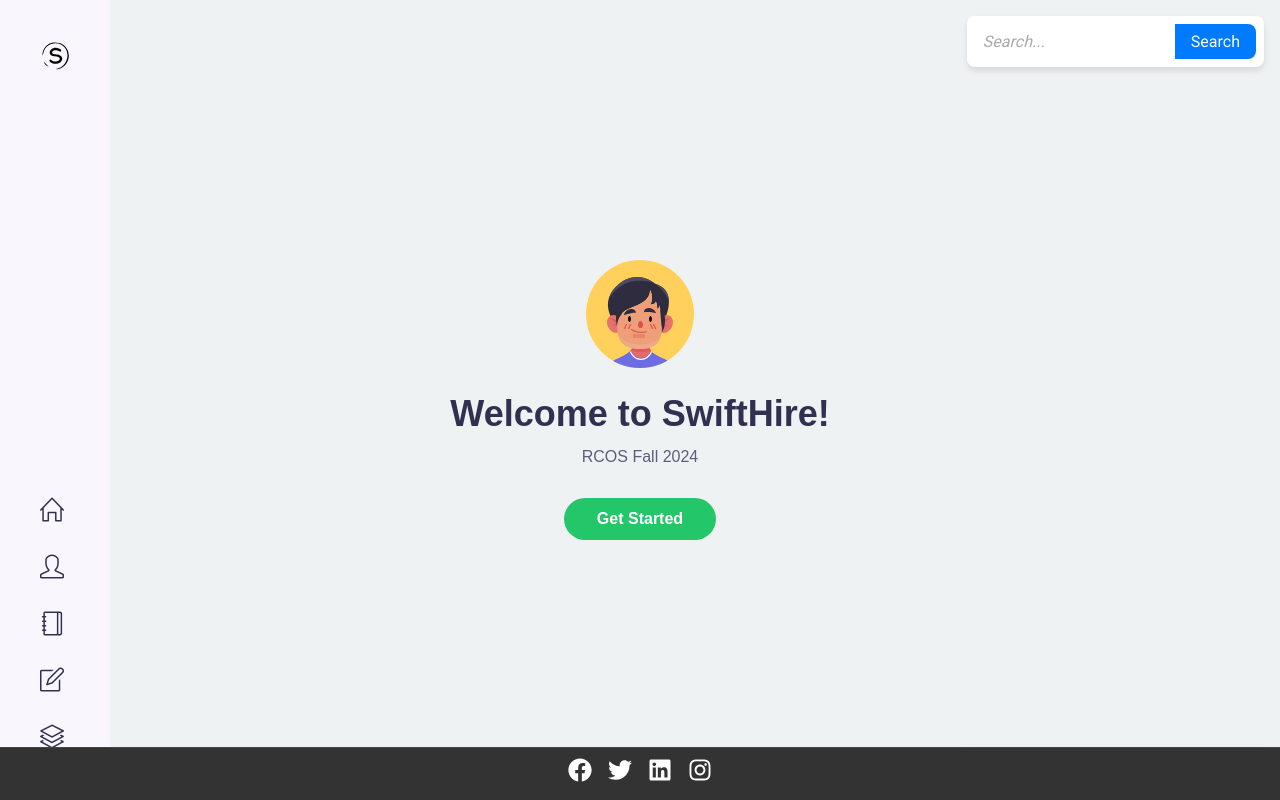
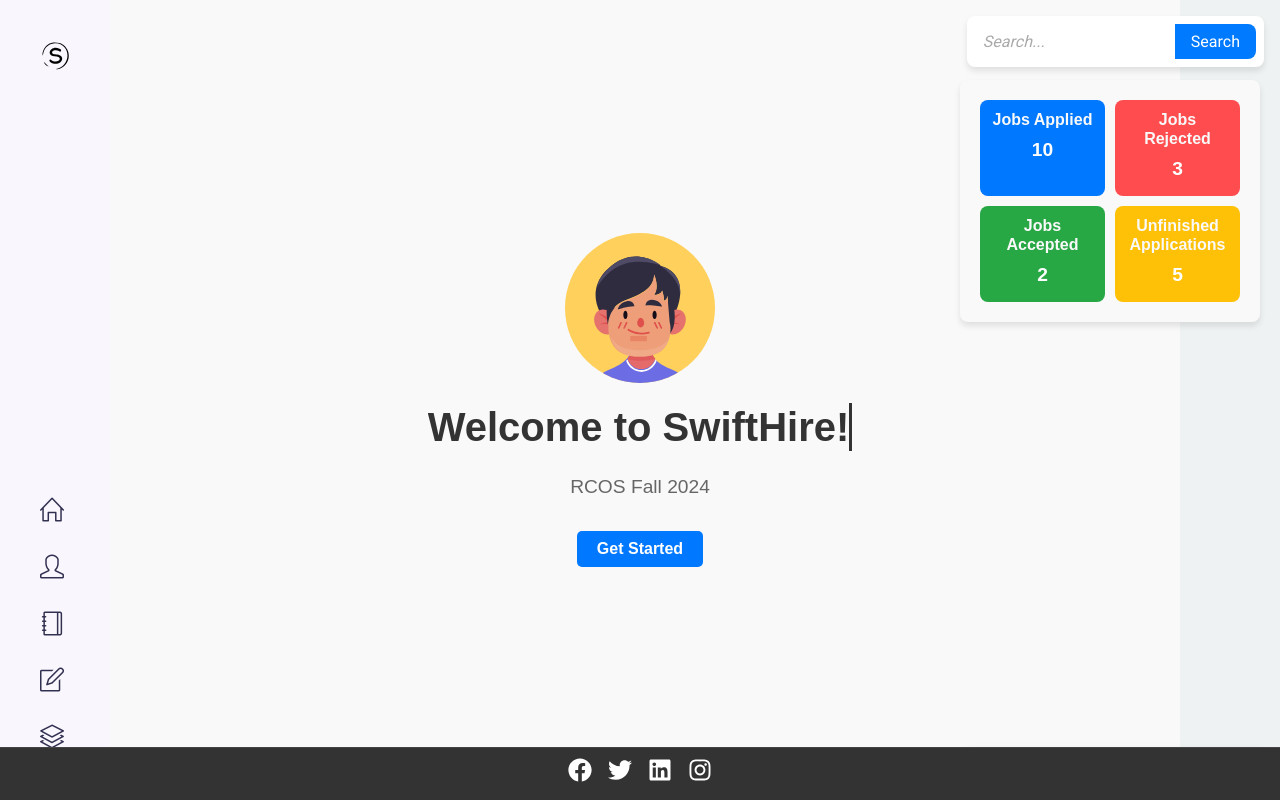
Before and after one commit to dhanush427/SwiftHire, a React (Create React App) app in the folder my-app/: page / in a window 1280 px wide. Shown: the top 800 px of the page. Built offline with nearby package versions, Linux system fonts and the light colour scheme.

Commit message:
added a status bar to see job updates

```diff
--- a/my-app/src/App.js
+++ b/my-app/src/App.js
@@ -9,7 +9,7 @@
 import Team from './components/team/Team';
 import Search from './components/search/Search';
 import Notification from './components/noti/Notification';
-
+import Status from './components/status/Status';
 import ResumeSection from './components/ResumeSection/ResumeSection';
 import Social from './components/social/Social';
 import JobPost from './pages/postJob';
@@ -23,6 +23,7 @@
       <Home />
       <Team />
       <Search />
+      <Status />
       <Contact />
       <Account />
       <Notification />
--- a/my-app/src/components/home/Home.jsx
+++ b/my-app/src/components/home/Home.jsx
@@ -4,23 +4,21 @@
 
 const Home = () => {
     return (
-        <section className= "home container" id="home">
+        <section className="home container" id="home">
             <div className="intro">
                 <img src={Me} alt="" className="home__img" />
                 <h1 className="home__name">
-                    Welcome to SwiftHire!
+                    <span className="typewriter">Welcome to SwiftHire!</span>
                 </h1>
-                <span className="home__education">
-                    RCOS Fall 2024
-                </span>
-                <span>{<br/>}</span>
-                <span>{<br/>}</span>
-                <a hfref="#contact" className="btn">
+                <span className="home__education">RCOS Fall 2024</span>
+                <span>{<br />}</span>
+                <span>{<br />}</span>
+                <a href="#contact" className="btn">
                     Get Started
                 </a>
             </div>
         </section>
-    )
-}
+    );
+};
 
-export default Home
+export default Home;
--- a/my-app/src/components/home/home.css
+++ b/my-app/src/components/home/home.css
@@ -1,48 +1,74 @@
-.home {
-    position: relative;
+/* Home Section Styling */
+.home.container {
+    display: flex;
+    justify-content: center;
+    align-items: center;
     min-height: 100vh;
-    display: flex;
-    align-items: center;
-    justify-content: center;
+    background-color: #f9f9f9;
   }
 
   .intro {
-    max-width: 540px;
     text-align: center;
   }
 
   .home__img {
-    margin-bottom: 1.5rem;
+    width: 150px;
+    height: auto;
+    margin-bottom: 20px;
   }
 
   .home__name {
-    font-size: var(--h1-font-size);
-    font-weight: var(--font-bold);
-    margin-bottom: 0.5rem;
+    font-size: 2.5rem;
+    color: #333;
+    margin-bottom: 10px;
+  }
+
+  .home__education {
+    font-size: 1.2rem;
+    color: #666;
+    margin-bottom: 20px;
+  }
+
+  /* Button Styling */
+  .btn {
+    display: inline-block;
+    padding: 10px 20px;
+    font-size: 1rem;
+    background-color: #0078ff;
+    color: #fff;
+    border: none;
+    border-radius: 5px;
+    text-decoration: none;
+    transition: background-color 0.3s ease;
   }
 
   .btn:hover {
-    color:hsl(0, 0%, 0%);
+    background-color: #005bb5;
   }
 
-.scroll__down {
-    position: absolute;
-    bottom: 2.5rem;
-    left: 0;
+  /* Typewriter Effect */
+  .typewriter {
+    display: inline-block;
+    overflow: hidden;
+    white-space: nowrap;
+    border-right: 3px solid #333; /* Blinking cursor */
+    animation: typing 3s steps(20, end), blink 0.6s step-end infinite;
+  }
+
+  @keyframes typing {
+    from {
+      width: 0;
+    }
+    to {
       width: 100%;
     }
-
-.home__scroll-name {
-    font-size: var(--small-font-size);
   }
 
-.mouse {
-    border: 2px solid  #454360;
-    display: block;
-    height: 1.6rem;
-    width: 1.25rem;
-    margin: auto;
-    margin-top: .75rem;
-    border-radius: 1rem;
-    position: relative;
+  @keyframes blink {
+    from, to {
+      border-color: transparent;
     }
+    50% {
+      border-color: #333;
+    }
+  }
--- /dev/null
+++ b/my-app/src/components/status/Status.jsx
@@ -0,0 +1,27 @@
+import React from "react";
+import "./status.css";
+
+const JobStatusBar = () => {
+  return (
+    <div className="job-status-bar">
+      <div className="status-item applied">
+        <h3 color="white" >Jobs Applied</h3>
+        <p>10</p>
+      </div>
+      <div className="status-item rejected">
+        <h3>Jobs Rejected</h3>
+        <p>3</p>
+      </div>
+      <div className="status-item accepted">
+        <h3>Jobs Accepted</h3>
+        <p>2</p>
+      </div>
+      <div className="status-item unfinished">
+        <h3>Unfinished Applications</h3>
+        <p>5</p>
+      </div>
+    </div>
+  );
+};
+
+export default JobStatusBar;
--- /dev/null
+++ b/my-app/src/components/status/status.css
@@ -0,0 +1,69 @@
+/* Job Status Bar Styling */
+.job-status-bar {
+    position: absolute;
+    top: 80px; /* Adjust based on your search bar's position */
+    right: 20px;
+    width: 300px;
+    background-color: #f9f9f9;
+    color: #f9f9f9;
+    border-radius: 8px;
+    box-shadow: 0 4px 6px rgba(0, 0, 0, 0.1);
+    padding: 20px;
+    z-index: 1000;
+    display: grid;
+    grid-template-columns: 1fr 1fr; /* Two items per row */
+    gap: 10px;
+  }
+
+  .status-item {
+    text-align: center;
+    padding: 10px;
+    border-radius: 8px;
+    color: #fff;
+    font-size: 0.9rem;
+    font-weight: bold;
+    transition: transform 0.3s ease, box-shadow 0.3s ease;
+  }
+
+  .status-item h3 {
+    margin: 0 0 5px;
+    font-size: 1rem;
+    color: #f9f9f9;
+  }
+
+  .status-item p {
+    font-size: 1.2rem;
+    margin: 0;
+  }
+
+  /* Status Colors */
+  .applied {
+    background-color: #0078ff; /* Blue for applied jobs */
+  }
+
+  .rejected {
+    background-color: #ff4d4f; /* Red for rejected jobs */
+  }
+
+  .accepted {
+    background-color: #28a745; /* Green for accepted jobs */
+  }
+
+  .unfinished {
+    background-color: #ffc107; /* Yellow for unfinished applications */
+  }
+
+  /* Hover Effect */
+  .status-item:hover {
+    transform: scale(1.05);
+    box-shadow: 0 4px 10px rgba(0, 0, 0, 0.2);
+  }
+
+  /* Responsive Design */
+  @media (max-width: 768px) {
+    .job-status-bar {
+      width: 100%;
+      right: 0;
+      grid-template-columns: 1fr; /* One item per row for smaller screens */
+    }
+  }
```
Lines whose indentation alone changed are shown as unchanged.
